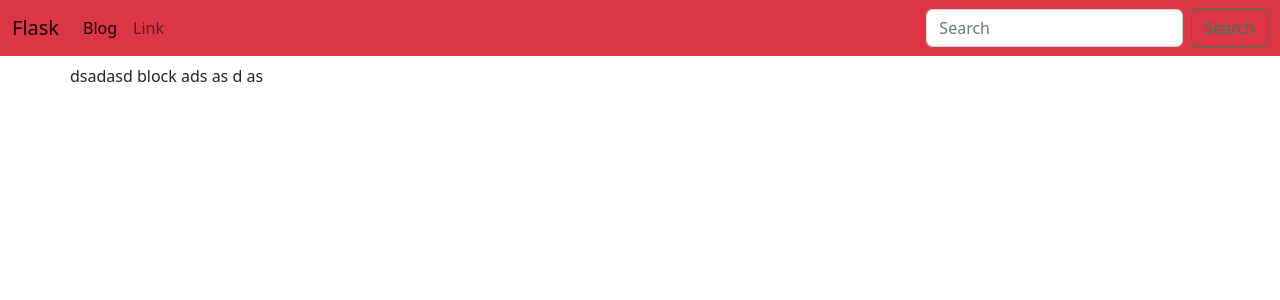
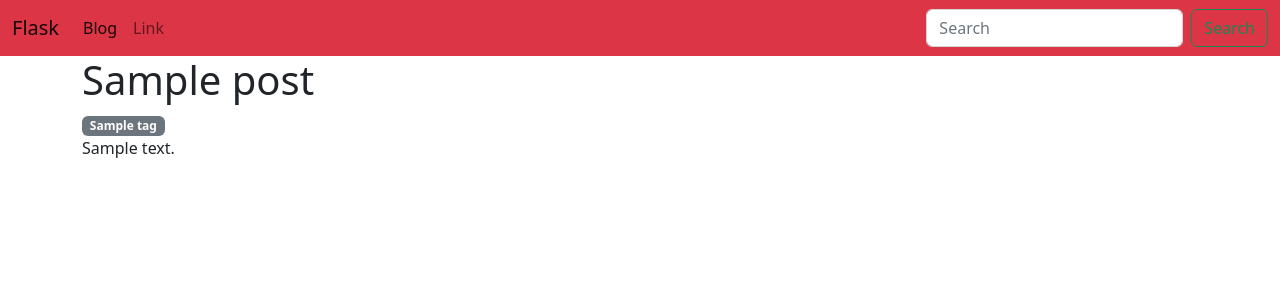
Before and after one commit to a1k0u/my-summaries, a Flask app: page /blog/# in a window 1280 px wide. Shown: the top 300 px of the page. Run offline with Flask 2, Linux system fonts and the light colour scheme; tables that the repository leaves empty hold one stand-in row (values such as "Sample post").

Commit message:
Python: Flask: upgrade: 'create new endpoint which shows all post with exact tag; show tags on page content'

```diff
--- a/Python/flask-blog/posts/blueprint.py
+++ b/Python/flask-blog/posts/blueprint.py
@@ -2,6 +2,7 @@ from flask import Blueprint
 from flask import render_template
 from flask import redirect
 from models import Post
+from models import Tag
 
 posts = Blueprint("posts", __name__, template_folder="templates")
 
@@ -9,10 +10,30 @@ posts = Blueprint("posts", __name__, template_folder="templates")
 @posts.route("/")
 def index():
     __posts = Post.query.all()
-    return render_template("posts/index.html", posts=__posts)
+    webpage_title = "Index page"
+    page_title = "Posts"
+    return render_template(
+        "posts/posts.html",
+        webpage_title=webpage_title,
+        page_title=page_title,
+        posts=__posts,
+    )
 
 
 @posts.route("/<url>")
 def post_content(url: str):
-    post = Post.query.where(Post.title == url).first()
-    return render_template("posts/post_content.html", post=post)
+    post = Post.query.where(Post.url == url).first()
+    return render_template("posts/post_content.html", post=post, tags=post.tags)
+
+
+@posts.route("/tag/<url>")
+def tag_content(url: str):
+    tag = Tag.query.filter(Tag.url == url).first()
+    webpage_title = tag.name
+    page_title = f"Posts for '{tag.name}' tag"
+    return render_template(
+        "posts/posts.html",
+        webpage_title=webpage_title,
+        page_title=page_title,
+        posts=tag.posts,
+    )
--- a/Python/flask-blog/posts/templates/posts/post_content.html
+++ b/Python/flask-blog/posts/templates/posts/post_content.html
@@ -9,10 +9,15 @@
 {% endblock %}
 
 {% block content %}
-    dsadasd
-    block
-    ads
-    as d
-    as
-    {{ post.body }}
+    <div class="header">
+        {% for tag in tags %}
+            <a href="{{ url_for('posts.tag_content', url=tag.url) }}">
+                <span class="badge bg-secondary">{{ tag.name }}</span>
+            </a>
+        {% endfor %}
+    </div>
+
+    <div class="main-content">
+        {{ post.body }}
+    </div>
 {% endblock %}
--- a/Python/flask-blog/posts/templates/posts/index.html
+++ b/Python/flask-blog/posts/templates/posts/posts.html
@@ -1,11 +1,11 @@
 {% extends "base.html" %}
 
 {% block title %}
-    Blueprint index page
+    {{ webpage_title }}
 {% endblock %}
 
 {% block content_title %}
-    Posts
+    {{ page_title }}
 {% endblock %}
 
 {% block content %}
```
